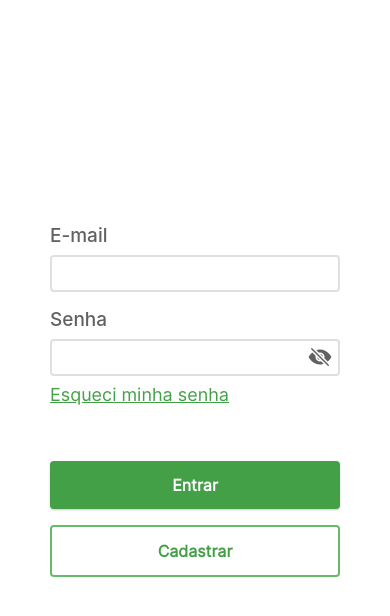
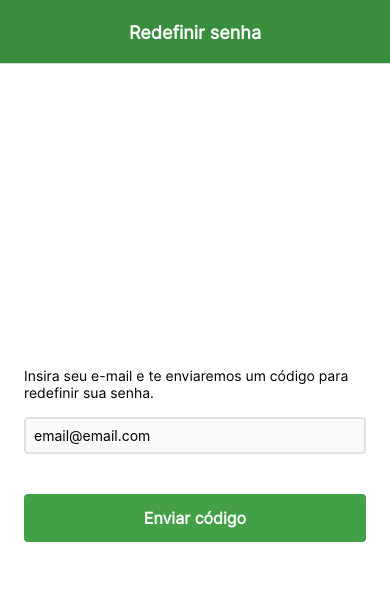
Before and after one commit to ajsaraujo/my-health-app, a React Native app: screen /ResetPassword in a window 390 px wide. Shown: the top 616 px of the page. Built offline with nearby package versions, Linux system fonts and the light colour scheme.

Commit message:
Criar UI da primeira tela de recuperar senha

```diff
--- a/App.tsx
+++ b/App.tsx
@@ -15,6 +15,7 @@ import Medicines from './src/modules/medicines/Medicines'
 import Home from './src/modules/home/Home'
 import { RouteParams } from './src/routeParams'
 import { GREEN_700 } from './src/shared/ui/colors'
+import { ResetPassword } from '@modules/reset-password/ResetPassword'
 
 export const Stack = createNativeStackNavigator<RouteParams>()
 
@@ -57,7 +58,10 @@ export default function App() {
       }}
     >
       {/* Definição de rotas do aplicativo */}
-      <Stack.Navigator initialRouteName="Login" screenOptions={TITLE_STYLES}>
+      <Stack.Navigator
+        initialRouteName="ResetPassword"
+        screenOptions={TITLE_STYLES}
+      >
         {/* Tela de login */}
         <Stack.Screen
           name="Login"
@@ -83,6 +87,13 @@ export default function App() {
 
         {/* Telas do módulo de códigos */}
         <Stack.Screen name="Consulta" component={CodeQuery}></Stack.Screen>
+
+        {/* Tela de resetar senha */}
+        <Stack.Screen
+          name="ResetPassword"
+          component={ResetPassword}
+          options={{ headerTitle: 'Redefinir senha' }}
+        ></Stack.Screen>
       </Stack.Navigator>
     </NavigationContainer>
   )
--- a/src/modules/login/pages/Login.tsx
+++ b/src/modules/login/pages/Login.tsx
@@ -50,6 +50,10 @@ export function Login(props: LoginProps) {
     }
   }
 
+  function resetPassword() {
+    props.navigation.navigate('ResetPassword')
+  }
+
   return (
     <View
       style={{
@@ -73,7 +77,10 @@ export function Login(props: LoginProps) {
         ></PasswordTextBox>
       </FormField>
 
-      <TextButtonUnderline style={globalStyles.marginTop1}>
+      <TextButtonUnderline
+        style={globalStyles.marginTop1}
+        onPress={resetPassword}
+      >
         Esqueci minha senha
       </TextButtonUnderline>
 
--- /dev/null
+++ b/src/modules/reset-password/ResetPassword.tsx
@@ -0,0 +1,5 @@
+import { InsertEmail } from './pages/InsertEmail'
+
+export function ResetPassword() {
+  return <InsertEmail></InsertEmail>
+}
--- /dev/null
+++ b/src/modules/reset-password/pages/InsertEmail.tsx
@@ -0,0 +1,38 @@
+import { PrimaryButton, StyledText, TextBox } from '@shared/ui/components'
+import { View, StyleSheet } from 'react-native'
+import { globalStyles } from '@shared/ui/globalStyles'
+
+export function InsertEmail() {
+  return (
+    <View style={styles.container}>
+      <StyledText style={styles.labelText}>
+        Insira seu e-mail e te enviaremos um código para redefinir sua senha.
+      </StyledText>
+
+      <TextBox
+        style={styles.textBox}
+        placeholder="email@email.com"
+        inputMode="email"
+      ></TextBox>
+
+      <PrimaryButton>Enviar código</PrimaryButton>
+    </View>
+  )
+}
+
+const styles = StyleSheet.create({
+  container: {
+    ...globalStyles.defaultContainer,
+    height: '100%',
+    flexDirection: 'column',
+    justifyContent: 'center',
+  },
+
+  labelText: {
+    marginBottom: 16,
+  },
+
+  textBox: {
+    marginBottom: 40,
+  },
+})
--- /dev/null
+++ b/src/modules/reset-password/pages/InsertPinCode.tsx
@@ -0,0 +1,3 @@
+export function InsertPinCode() {
+  return <></>
+}
--- /dev/null
+++ b/src/modules/reset-password/pages/Success.tsx
@@ -0,0 +1,3 @@
+export function Success() {
+  return <></>
+}
--- a/src/routeParams.ts
+++ b/src/routeParams.ts
@@ -19,6 +19,8 @@ export type RouteParams = {
   // Códigos
   [MyHealthModule.Codes]: NO_PARAMS
   Consulta: { name: string }
+
+  ResetPassword: NO_PARAMS
 }
 
 export type Navigation = NativeStackNavigationProp<RouteParams>
--- a/src/shared/ui/components/TextBox.tsx
+++ b/src/shared/ui/components/TextBox.tsx
@@ -1,8 +1,8 @@
 import { useState } from 'react'
-import { TextInput, StyleSheet } from 'react-native'
+import { StyleSheet, TextInput } from 'react-native'
 import { TextInputProps } from 'react-native/types'
 
-import { GRAY_300, GREEN_600 } from '../colors'
+import { GRAY_300, GRAY_50, GREEN_600 } from '../colors'
 
 export type TextBoxProps = TextInputProps
 
@@ -36,6 +36,7 @@ const styles = StyleSheet.create({
   defaultStyle: {
     borderWidth: 2,
     borderColor: GRAY_300,
+    backgroundColor: GRAY_50,
     borderRadius: 4,
     width: '100%',
     padding: 8,
--- a/src/shared/ui/globalStyles.ts
+++ b/src/shared/ui/globalStyles.ts
@@ -1,6 +1,6 @@
 import { StyleSheet } from 'react-native'
 
-import { GREEN_400, GREEN_600, RED } from './colors'
+import { RED } from './colors'
 
 export const globalStyles = StyleSheet.create({
   marginTop1: {
```
